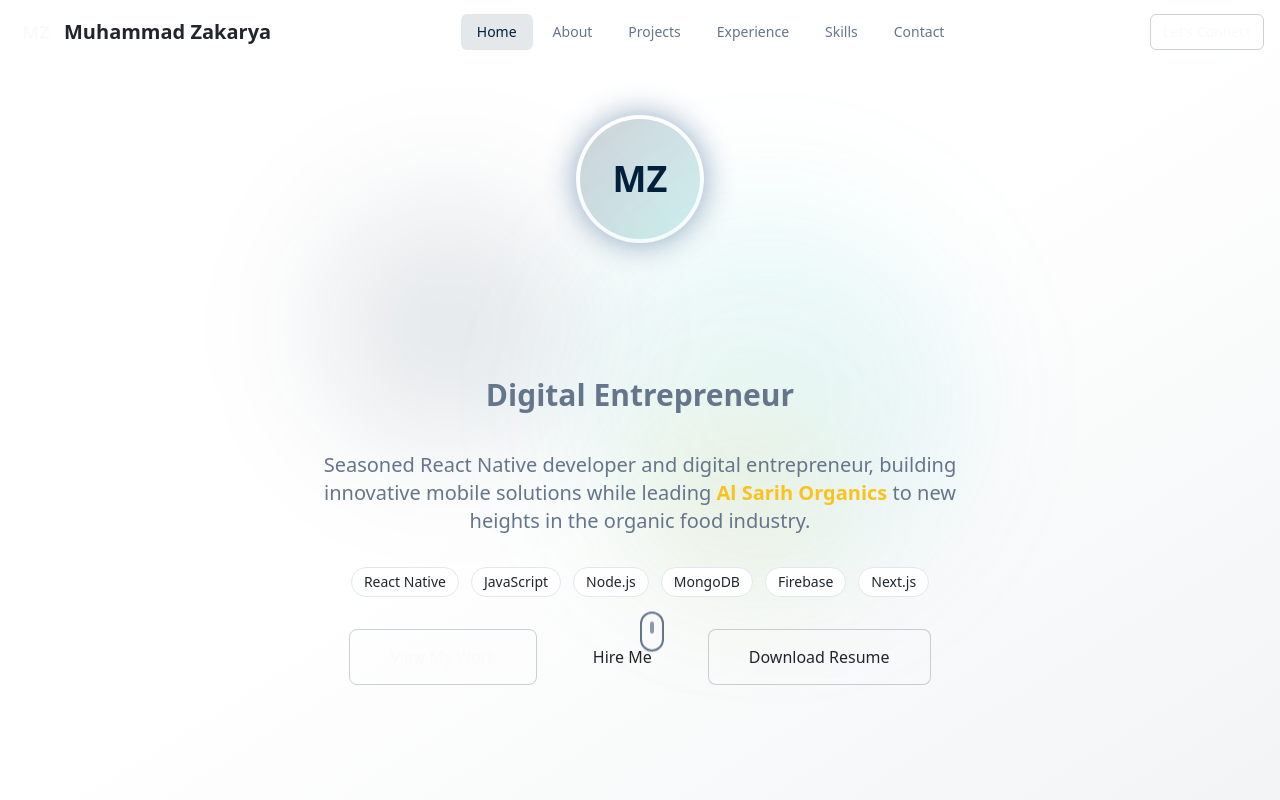
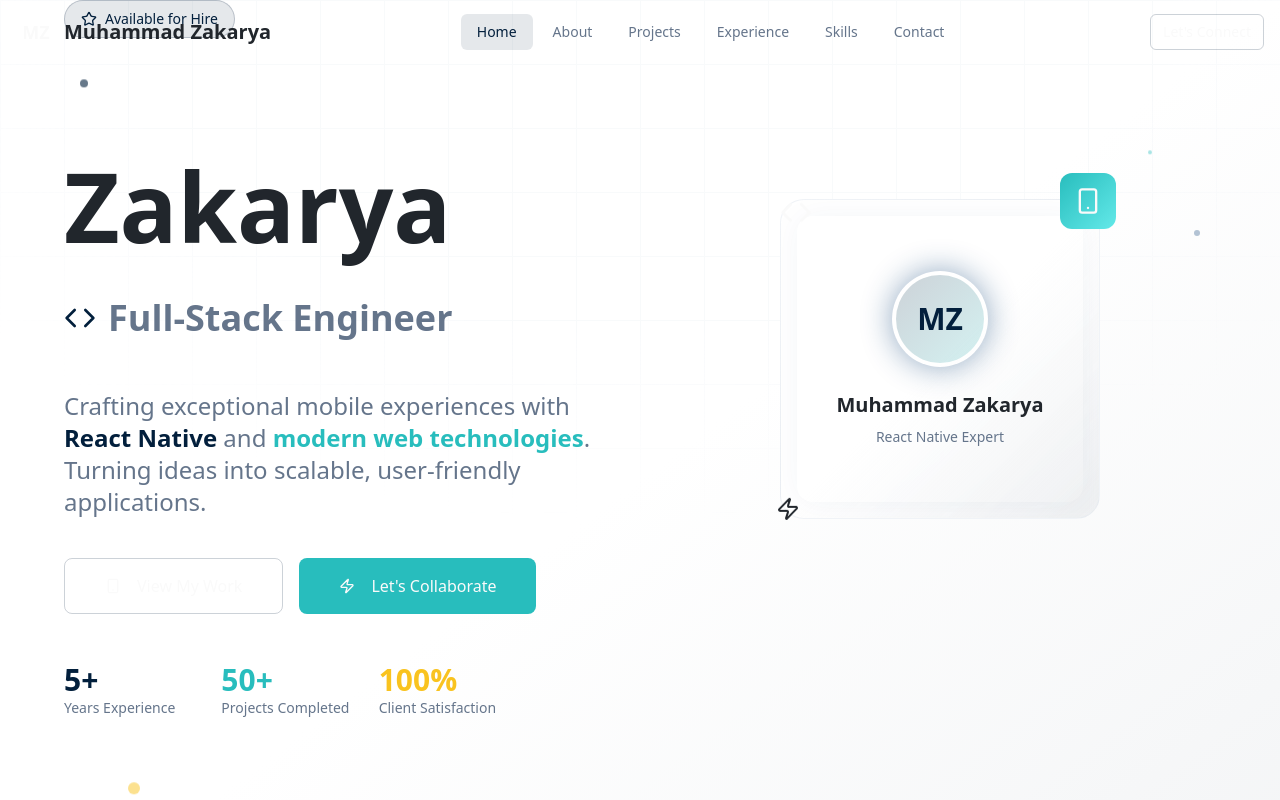
Before and after one commit to zakarya526/zakarya-portfolio, a React (Vite) app: page / in a window 1280 px wide. Shown: the top 800 px of the page. Built offline with nearby package versions, Linux system fonts and the light colour scheme.

Commit message:
Refactor: Improve home page design
Enhanced the home page with a more modern and attractive design, and removed the Al Sarih Organics content.

```diff
--- a/src/components/Hero.tsx
+++ b/src/components/Hero.tsx
@@ -1,14 +1,15 @@
 import { useState, useEffect } from "react";
 import { Button } from "@/components/ui/button";
 import { Link } from "react-router-dom";
+import { Code, Smartphone, Zap, Star } from "lucide-react";
 
 const Hero = () => {
   const [currentTitle, setCurrentTitle] = useState(0);
   const titles = [
     "React Native Developer",
-    "Digital Entrepreneur",
-    "Tech Innovator",
-    "CEO & Founder"
+    "Full-Stack Engineer",
+    "Mobile App Specialist",
+    "Tech Innovator"
   ];
 
   useEffect(() => {
@@ -20,79 +21,152 @@ const Hero = () => {
   }, [titles.length]);
 
   return (
-    <section className="min-h-screen flex items-center justify-center relative overflow-hidden bg-gradient-to-br from-background via-background to-primary/5">
-      {/* Animated Background Elements */}
-      <div className="absolute inset-0">
-        <div className="absolute top-1/4 left-1/4 w-64 h-64 bg-primary/10 rounded-full blur-3xl animate-float" />
-        <div className="absolute bottom-1/4 right-1/4 w-96 h-96 bg-accent/10 rounded-full blur-3xl animate-float" style={{ animationDelay: '1s' }} />
-        <div className="absolute top-1/2 left-1/2 transform -translate-x-1/2 -translate-y-1/2 w-48 h-48 bg-honey/10 rounded-full blur-3xl animate-float" style={{ animationDelay: '2s' }} />
+    <section className="min-h-screen flex items-center justify-center relative overflow-hidden">
+      {/* Enhanced Background with Grid Pattern */}
+      <div className="absolute inset-0 bg-gradient-to-br from-background via-background to-primary/5">
+        <div className="absolute inset-0 bg-[linear-gradient(to_right,hsl(var(--border))_1px,transparent_1px),linear-gradient(to_bottom,hsl(var(--border))_1px,transparent_1px)] bg-[size:4rem_4rem] [mask-image:radial-gradient(ellipse_60%_50%_at_50%_0%,#000_70%,transparent_110%)] opacity-20" />
+      </div>
+
+      {/* Floating Elements */}
+      <div className="absolute inset-0 pointer-events-none">
+        <div className="absolute top-20 left-20 w-2 h-2 bg-primary rounded-full animate-float opacity-60" style={{ animationDelay: '0s', animationDuration: '6s' }} />
+        <div className="absolute top-40 right-32 w-1 h-1 bg-accent rounded-full animate-float opacity-40" style={{ animationDelay: '2s', animationDuration: '8s' }} />
+        <div className="absolute bottom-40 left-32 w-3 h-3 bg-honey rounded-full animate-float opacity-50" style={{ animationDelay: '4s', animationDuration: '7s' }} />
+        <div className="absolute top-60 right-20 w-1.5 h-1.5 bg-primary-glow rounded-full animate-float opacity-30" style={{ animationDelay: '1s', animationDuration: '9s' }} />
+
+        {/* Large Glow Effects */}
+        <div className="absolute top-1/4 left-1/4 w-96 h-96 bg-gradient-radial from-primary/20 via-primary/5 to-transparent rounded-full blur-3xl animate-float" style={{ animationDelay: '0s', animationDuration: '12s' }} />
+        <div className="absolute bottom-1/4 right-1/4 w-80 h-80 bg-gradient-radial from-accent/20 via-accent/5 to-transparent rounded-full blur-3xl animate-float" style={{ animationDelay: '6s', animationDuration: '10s' }} />
       </div>
 
       <div className="container mx-auto px-4 relative z-10">
-        <div className="max-w-4xl mx-auto text-center">
-          {/* Profile Image */}
-          <div className="mb-8 animate-fade-in">
-            <div className="w-32 h-32 mx-auto rounded-full bg-gradient-hero p-1 shadow-glow animate-glow-pulse">
-              <div className="w-full h-full rounded-full bg-gradient-to-br from-primary/20 to-accent/20 flex items-center justify-center">
-                <span className="text-4xl font-bold text-primary">MZ</span>
-              </div>
-            </div>
+        <div className="max-w-6xl mx-auto">
+          {/* Main Content Grid */}
+          <div className="grid lg:grid-cols-2 gap-12 items-center">
+
+            {/* Left Column - Text Content */}
+            <div className="text-center lg:text-left">
+              {/* Badge */}
+              <div className="inline-flex items-center gap-2 px-4 py-2 bg-primary/10 border border-primary/20 rounded-full text-primary text-sm font-medium mb-6 animate-fade-in">
+                <Star className="w-4 h-4" />
+                Available for Hire
               </div>
 
-          {/* Dynamic Title */}
-          <div className="mb-6 animate-slide-up" style={{ animationDelay: '0.2s' }}>
-            <h1 className="text-5xl md:text-7xl font-bold mb-4">
+              {/* Dynamic Title with Enhanced Typography */}
+              <div className="mb-8 animate-slide-up" style={{ animationDelay: '0.2s' }}>
+                <h1 className="text-6xl md:text-8xl font-bold mb-6 leading-tight">
                   <span className="bg-gradient-hero bg-clip-text text-transparent">
-                Muhammad Zakarya
+                    Muhammad
+                  </span>
+                  <br />
+                  <span className="text-foreground">
+                    Zakarya
                   </span>
                 </h1>
-            <div className="h-16 flex items-center justify-center">
-              <h2 className="text-2xl md:text-3xl font-semibold text-muted-foreground transition-all duration-500">
+                <div className="h-20 flex items-center justify-center lg:justify-start">
+                  <h2 className="text-3xl md:text-4xl font-bold text-muted-foreground transition-all duration-500 flex items-center gap-3">
+                    <Code className="w-8 h-8 text-primary" />
                     {titles[currentTitle]}
                   </h2>
                 </div>
               </div>
 
-          {/* Description */}
-          <p className="text-lg md:text-xl text-muted-foreground max-w-2xl mx-auto mb-8 leading-relaxed animate-slide-up" style={{ animationDelay: '0.4s' }}>
-            Seasoned React Native developer and digital entrepreneur, building innovative mobile solutions while leading
-            <span className="text-honey font-semibold"> Al Sarih Organics</span> to new heights in the organic food industry.
+              {/* Enhanced Description */}
+              <p className="text-xl md:text-2xl text-muted-foreground max-w-2xl mx-auto lg:mx-0 mb-10 leading-relaxed animate-slide-up" style={{ animationDelay: '0.4s' }}>
+                Crafting exceptional mobile experiences with
+                <span className="text-primary font-semibold"> React Native</span> and
+                <span className="text-accent font-semibold"> modern web technologies</span>.
+                Turning ideas into scalable, user-friendly applications.
               </p>
 
-          {/* Tech Stack Preview */}
-          <div className="mb-8 animate-slide-up" style={{ animationDelay: '0.6s' }}>
-            <div className="flex flex-wrap justify-center gap-3 max-w-2xl mx-auto">
-              {['React Native', 'JavaScript', 'Node.js', 'MongoDB', 'Firebase', 'Next.js'].map((tech, index) => (
-                <span
+              {/* Enhanced CTA Buttons */}
+              <div className="flex flex-col sm:flex-row gap-4 justify-center lg:justify-start mb-12 animate-slide-up" style={{ animationDelay: '0.6s' }}>
+                <Button variant="hero" size="xl" className="group" asChild>
+                  <Link to="/projects">
+                    <Smartphone className="w-5 h-5 mr-2 group-hover:rotate-12 transition-transform" />
+                    View My Work
+                  </Link>
+                </Button>
+                <Button variant="accent" size="xl" className="group" asChild>
+                  <Link to="/contact">
+                    <Zap className="w-5 h-5 mr-2 group-hover:scale-110 transition-transform" />
+                    Let's Collaborate
+                  </Link>
+                </Button>
+              </div>
+
+              {/* Stats Section */}
+              <div className="grid grid-cols-3 gap-6 max-w-md mx-auto lg:mx-0 animate-slide-up" style={{ animationDelay: '0.8s' }}>
+                <div className="text-center lg:text-left">
+                  <div className="text-3xl font-bold text-primary">5+</div>
+                  <div className="text-sm text-muted-foreground">Years Experience</div>
+                </div>
+                <div className="text-center lg:text-left">
+                  <div className="text-3xl font-bold text-accent">50+</div>
+                  <div className="text-sm text-muted-foreground">Projects Completed</div>
+                </div>
+                <div className="text-center lg:text-left">
+                  <div className="text-3xl font-bold text-honey">100%</div>
+                  <div className="text-sm text-muted-foreground">Client Satisfaction</div>
+                </div>
+              </div>
+            </div>
+
+            {/* Right Column - Visual Elements */}
+            <div className="relative flex items-center justify-center animate-fade-in" style={{ animationDelay: '0.4s' }}>
+              {/* Main Profile Card */}
+              <div className="relative">
+                {/* Floating Tech Icons */}
+                <div className="absolute -top-4 -left-4 w-16 h-16 bg-gradient-hero rounded-2xl flex items-center justify-center shadow-glow animate-float z-10" style={{ animationDelay: '0s' }}>
+                  <Code className="w-8 h-8 text-primary-foreground" />
+                </div>
+                <div className="absolute -top-4 -right-4 w-14 h-14 bg-gradient-to-br from-accent to-accent-glow rounded-xl flex items-center justify-center shadow-elegant animate-float z-10" style={{ animationDelay: '1s' }}>
+                  <Smartphone className="w-7 h-7 text-accent-foreground" />
+                </div>
+                <div className="absolute -bottom-4 -left-4 w-12 h-12 bg-gradient-honey rounded-lg flex items-center justify-center shadow-honey animate-float z-10" style={{ animationDelay: '2s' }}>
+                  <Zap className="w-6 h-6 text-foreground" />
+                </div>
+
+                {/* Main Profile Image Container */}
+                <div className="w-80 h-80 bg-gradient-to-br from-card via-card to-primary/5 rounded-3xl border border-border/50 shadow-elegant backdrop-blur-sm flex items-center justify-center relative overflow-hidden">
+                  {/* Inner glow effect */}
+                  <div className="absolute inset-4 bg-gradient-hero rounded-2xl opacity-10 animate-glow-pulse" />
+
+                  {/* Profile Content */}
+                  <div className="relative z-10 text-center">
+                    <div className="w-24 h-24 mx-auto rounded-full bg-gradient-hero p-1 shadow-glow mb-6 animate-glow-pulse">
+                      <div className="w-full h-full rounded-full bg-gradient-to-br from-primary/20 to-accent/20 flex items-center justify-center">
+                        <span className="text-3xl font-bold text-primary">MZ</span>
+                      </div>
+                    </div>
+                    <h3 className="text-xl font-bold text-foreground mb-2">Muhammad Zakarya</h3>
+                    <p className="text-muted-foreground text-sm">React Native Expert</p>
+                  </div>
+                </div>
+              </div>
+            </div>
+          </div>
+
+          {/* Tech Stack Section */}
+          <div className="mt-20 text-center animate-slide-up" style={{ animationDelay: '1s' }}>
+            <p className="text-muted-foreground mb-6 text-lg">Trusted by startups and enterprises</p>
+            <div className="flex flex-wrap justify-center gap-4 max-w-4xl mx-auto">
+              {['React Native', 'TypeScript', 'Node.js', 'MongoDB', 'Firebase', 'Next.js', 'AWS', 'GraphQL'].map((tech, index) => (
+                <div
                   key={tech}
-                  className="px-3 py-1 bg-card border border-border rounded-full text-sm font-medium text-card-foreground hover:bg-accent/50 transition-colors cursor-default"
-                  style={{ animationDelay: `${0.8 + index * 0.1}s` }}
+                  className="group px-6 py-3 bg-card/50 border border-border/50 rounded-xl text-sm font-medium text-card-foreground hover:bg-primary/10 hover:border-primary/30 hover:text-primary transition-all cursor-default backdrop-blur-sm animate-fade-in"
+                  style={{ animationDelay: `${1.2 + index * 0.1}s` }}
                 >
                   {tech}
-                </span>
+                </div>
               ))}
             </div>
           </div>
 
-          {/* CTA Buttons */}
-          <div className="flex flex-col sm:flex-row gap-4 justify-center animate-slide-up" style={{ animationDelay: '0.8s' }}>
-            <Button variant="hero" size="xl" asChild>
-              <Link to="/projects">View My Work</Link>
-            </Button>
-            <Button variant="honey" size="xl" asChild>
-              <Link to="/contact">Hire Me</Link>
-            </Button>
-            <Button variant="glass" size="xl" asChild>
-              <a href="/resume.pdf" target="_blank" rel="noopener noreferrer">
-                Download Resume
-              </a>
-            </Button>
-          </div>
-
           {/* Scroll Indicator */}
           <div className="absolute bottom-8 left-1/2 transform -translate-x-1/2 animate-bounce">
-            <div className="w-6 h-10 border-2 border-muted-foreground rounded-full flex justify-center">
-              <div className="w-1 h-3 bg-muted-foreground rounded-full mt-2 animate-pulse" />
+            <div className="w-6 h-10 border-2 border-primary/50 rounded-full flex justify-center bg-background/50 backdrop-blur-sm">
+              <div className="w-1 h-3 bg-primary rounded-full mt-2 animate-pulse" />
             </div>
           </div>
         </div>
```
Lines whose indentation alone changed are shown as unchanged.
